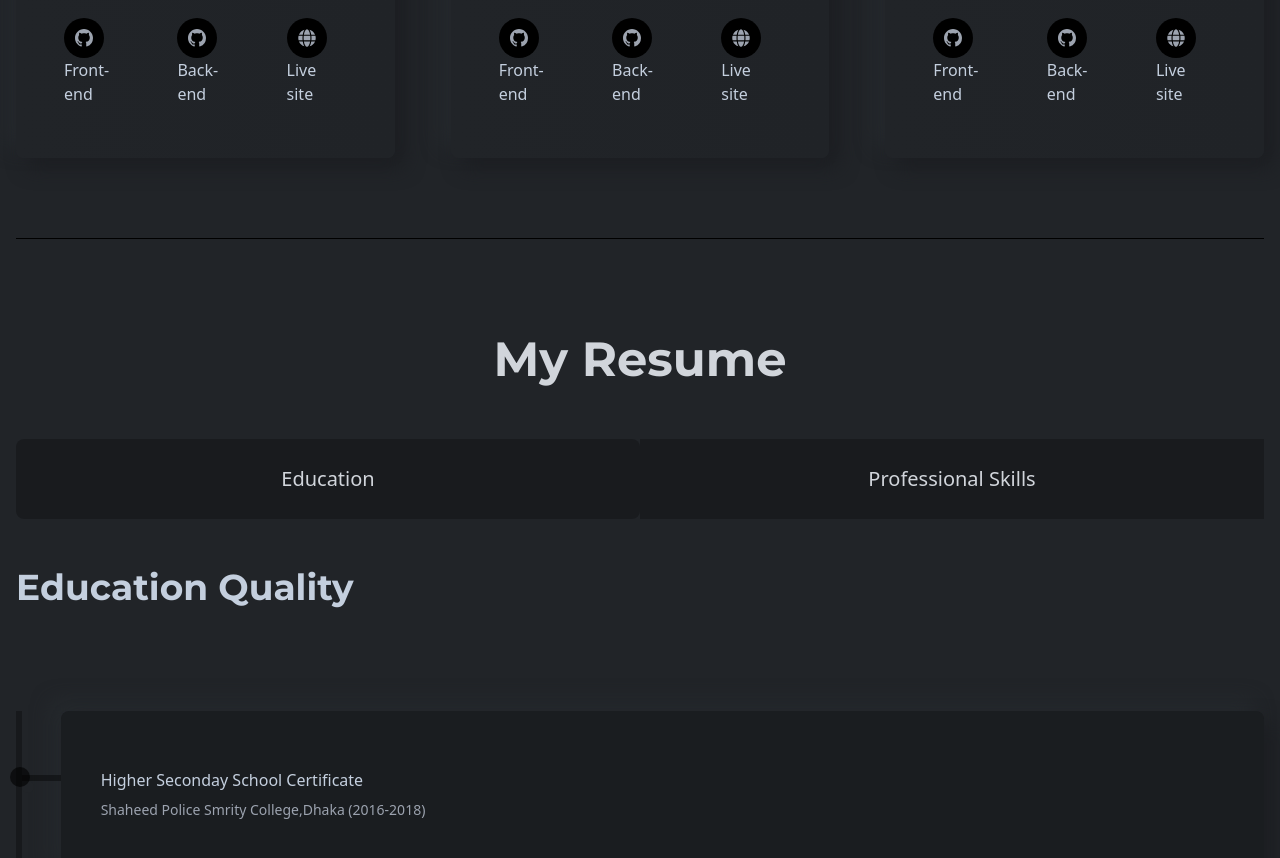
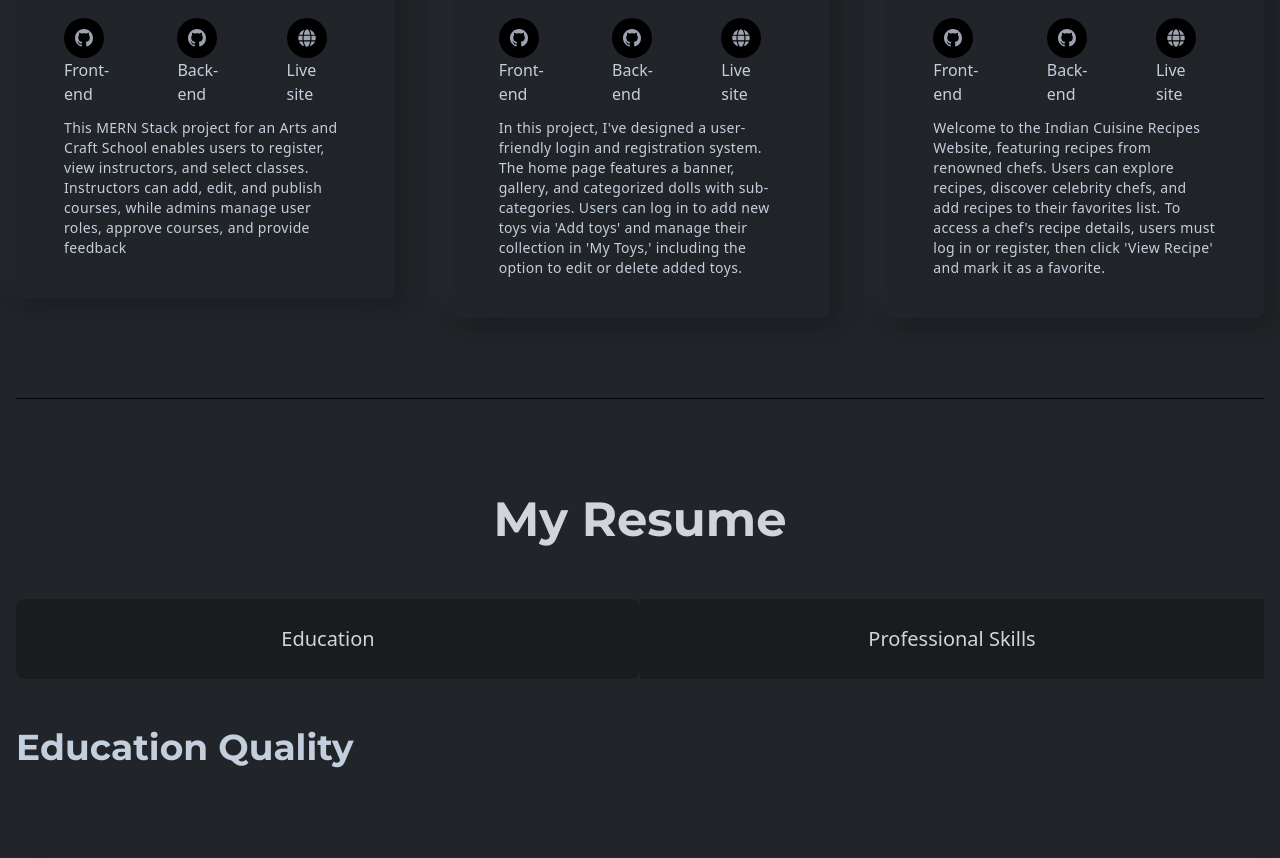
Before and after one commit to sadiaafrin1529/SadiaAfrin, a React (Create React App) app: page / in a window 1280 px wide. Shown: the part 2124-2982 px from the top of the page. Built offline with nearby package versions, Linux system fonts and the light colour scheme.

Commit message:
info added

```diff
--- a/src/components/projects/Projects.js
+++ b/src/components/projects/Projects.js
@@ -15,8 +15,8 @@
        <div className="grid grid-cols-1 md:grid-cols-2 xl:grid-cols-3 gap-6 xl:gap-14">
        <ProjectCard
           title="Arts&Craft"
-          // des=" Lorem, ipsum dolor sit amet consectetur adipisicing elit.
-          //     Explicabo quibusdam voluptate sapiente voluptatibus harum quidem!"
+          des=" This MERN Stack project for an Arts and Craft School enables users to register, view instructors, and select classes. Instructors can add, edit, and publish courses, while admins manage user roles, approve courses, and provide feedback
+          "
           src={three}
          livesite={'https://arts-and-craft-6dd2b.web.app/'}
          clientsite={'https://github.com/sadiaafrin1529/summer-camp-client'}
@@ -26,16 +26,15 @@
 
         <ProjectCard
           title="Dolls Shop"
-          // des=" Lorem, ipsum dolor sit amet consectetur adipisicing elit.
-          //     Explicabo quibusdam voluptate sapiente voluptatibus harum quidem!"
+          des="In this project, I've designed a user-friendly login and registration system. The home page features a banner, gallery, and categorized dolls with sub-categories. Users can log in to add new toys via 'Add toys' and manage their collection in 'My Toys,' including the option to edit or delete added toys.
+          "
           src={projectOne}
           livesite={'https://dollproject-e5762.web.app/'}
           clientsite={'https://github.com/sadiaafrin1529/dolls-shop'}
           serversite={'https://github.com/sadiaafrin1529/toy-server'}      />
            <ProjectCard
           title="Chef Recipe"
-          // des=" Lorem, ipsum dolor sit amet consectetur adipisicing elit.
-          //     Explicabo quibusdam voluptate sapiente voluptatibus harum quidem!"
+          des=" Welcome to the Indian Cuisine Recipes Website, featuring recipes from renowned chefs. Users can explore recipes, discover celebrity chefs, and add recipes to their favorites list. To access a chef's recipe details, users must log in or register, then click 'View Recipe' and mark it as a favorite."
           src={two}
           livesite={'https://chef-recipe-e10c5.web.app/'}
           clientsite={'https://github.com/sadiaafrin1529/chefs'}
```
